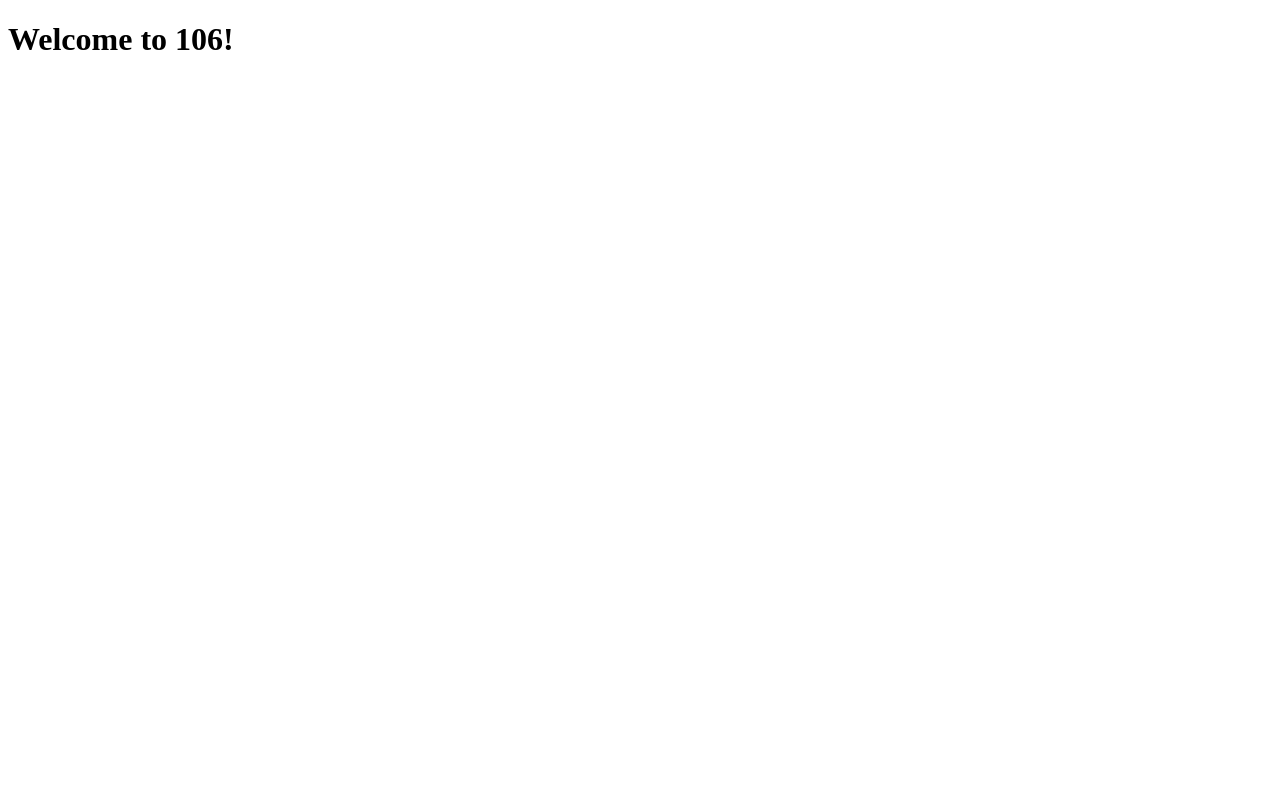
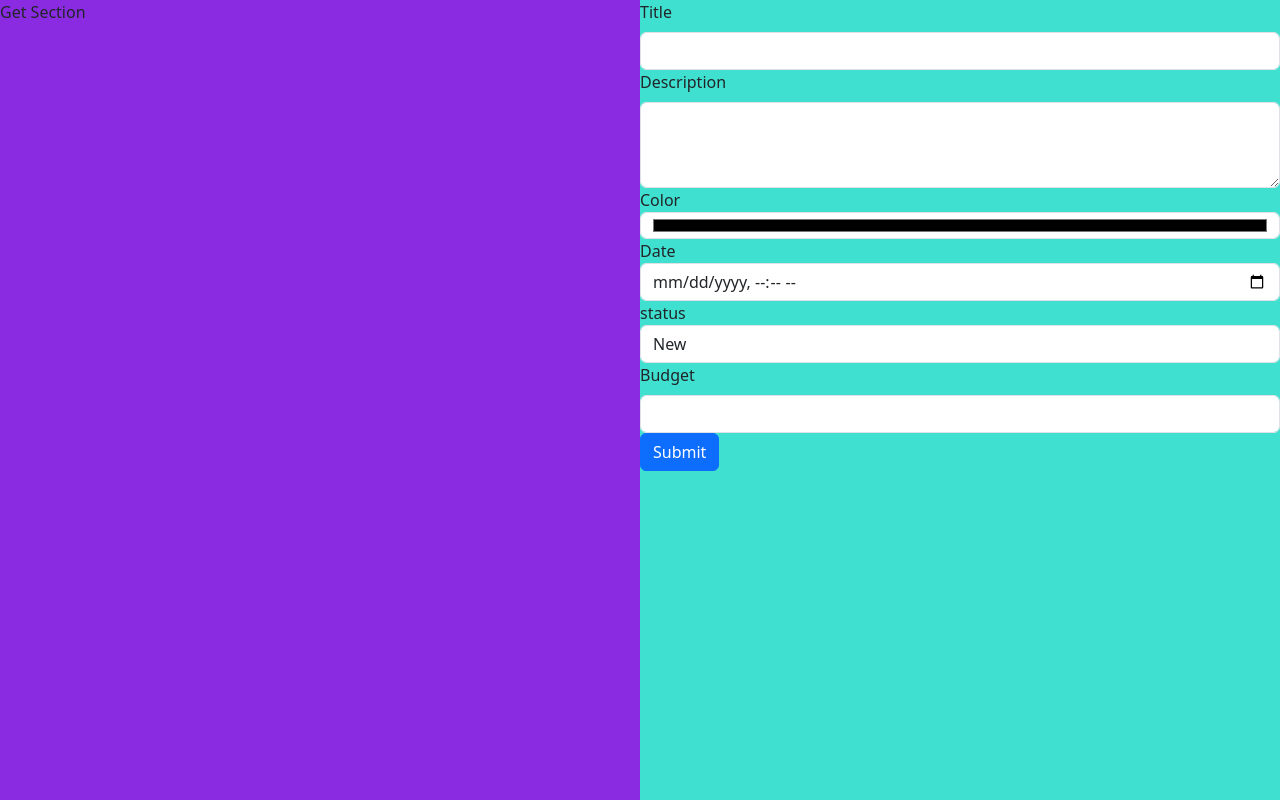
Before and after one commit to PatrickL32/106, a plain HTML site: page index.html in a window 1280 px wide. Drawn offline with nearby package versions, Linux system fonts and the light colour scheme.

Commit message:
106 2nd commit

```diff
--- a/index.html
+++ b/index.html
@@ -4,9 +4,60 @@
     <meta charset="UTF-8">
     <meta name="viewport" content="width=device-width, initial-scale=1.0">
     <title>Document</title>
+    <link href="./styles/app.css" rel ="stylesheet">
+    <link href="https://cdn.jsdelivr.net/npm/bootstrap@5.3.5/dist/css/bootstrap.min.css" rel="stylesheet" integrity="sha384-SgOJa3DmI69IUzQ2PVdRZhwQ+dy64/BUtbMJw1MZ8t5HZApcHrRKUc4W0kG879m7" crossorigin="anonymous">
 </head>
 <body>
-    <h1> Welcome to 106!</h1>
-    <script src="/scripts/app.js"></script>
+<main>
+        <section id="list"> Get Section</section>
+
+        <section id ="form">
+
+        <div>
+            <label class="form-label">Title</label>
+            <input type="text" class="form-control" id="txtTitle">
+        </div>
+        <div>
+            <label class="form-label">Description</label>
+            <textarea rows="3" class="form-control " id="txtDescription"></textarea>
+        </div>
+        <div>
+            <label color="form-label">Color</label>
+            <input type="color" class="form-control" id="selColor">
+            </div>
+            <div>
+            <label color="form-label">Date</label>
+            <input type="datetime-local" class="form-control" id ="selDate">
+        </div>
+        <div>
+            <label type="form-label">status</label>
+            <select class="form-control" id="selStatus">
+                <option>New</option>
+                <option>In progress</option>
+                <option> Complete</option>
+            </select>
+            </div>
+            <div>
+                <label class="form-label">Budget</label>
+                <input type="number" class= "form-control" id="numBudget">
+            </div>
+            <div>
+                <buttton class ="btn btn-primary" id="btnSave" > Submit</buttton>
+            </div>
+
+
+    </section>
+<!--
+    title
+    description
+    color
+    startDate
+    status
+    budget
+    -->
+
+</main>
+    <script src="https://code.jquery.com/jquery-3.7.1.js" integrity="sha256-eKhayi8LEQwp4NKxN+CfCh+3qOVUtJn3QNZ0TciWLP4=" crossorigin="anonymous"></script>
+    <script src="./scripts/app.js"></script>
 </body>
 </html>
--- a/scripts/app.js
+++ b/scripts/app.js
@@ -1,13 +1,14 @@
 
-function sayHello(){
-    console.log("hello world");
+function saveTask(){
+
+    console.log("button clicked")
+}
+function init(){
+
+    //load data
+
+    // hook evenys
+$("#btnSave").click( saveTask);
 }
 
-function init(){
-    console.log("hello im the init function");
-    sayHello();
-}
-
-window.onload=init;//this will run when the page
-//is loaded- when the html and the
-//css is loaded and the logic will run
+window.onload=init;
--- /dev/null
+++ b/styles/app.css
@@ -0,0 +1,13 @@
+main{
+    display:flex;
+    height:100vh;
+}
+
+#list{
+    flex:2;
+    background-color: blueviolet;
+}
+#form{
+    flex:2;
+    background-color: turquoise;
+}
```
